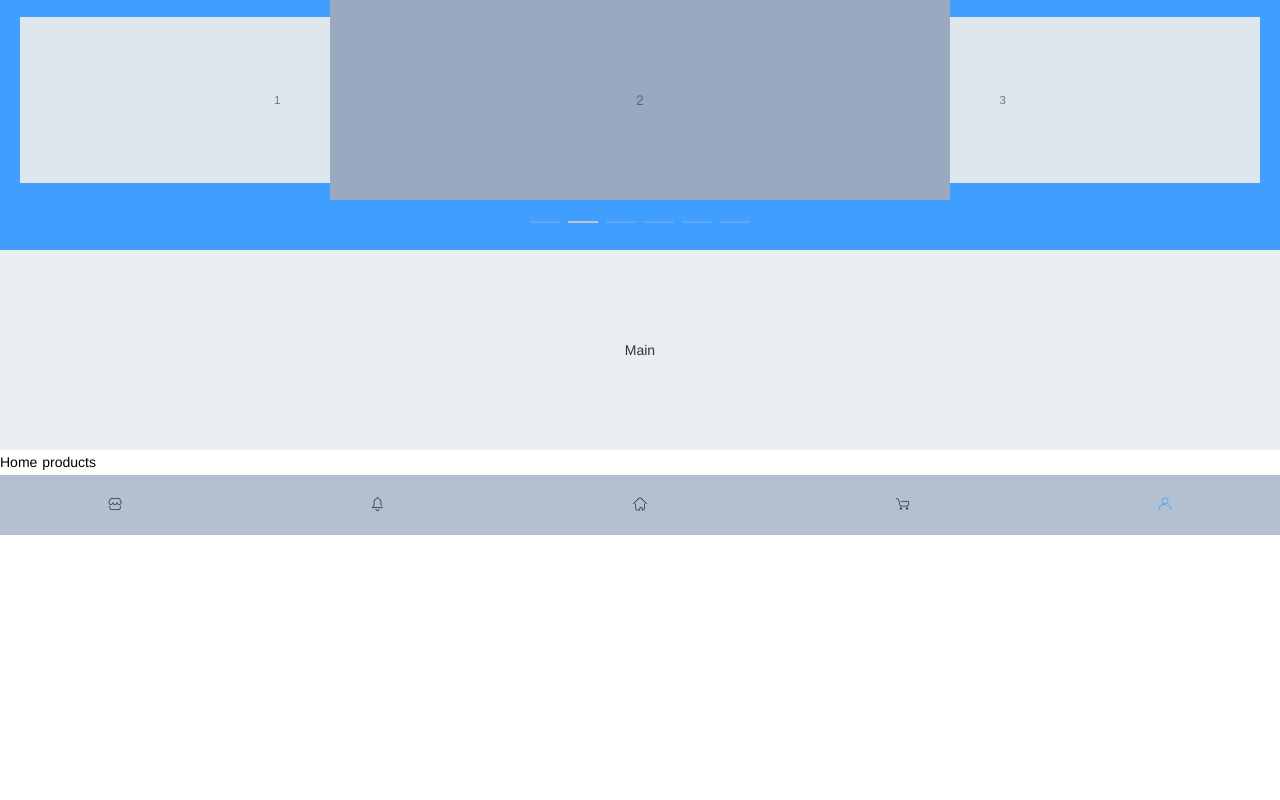
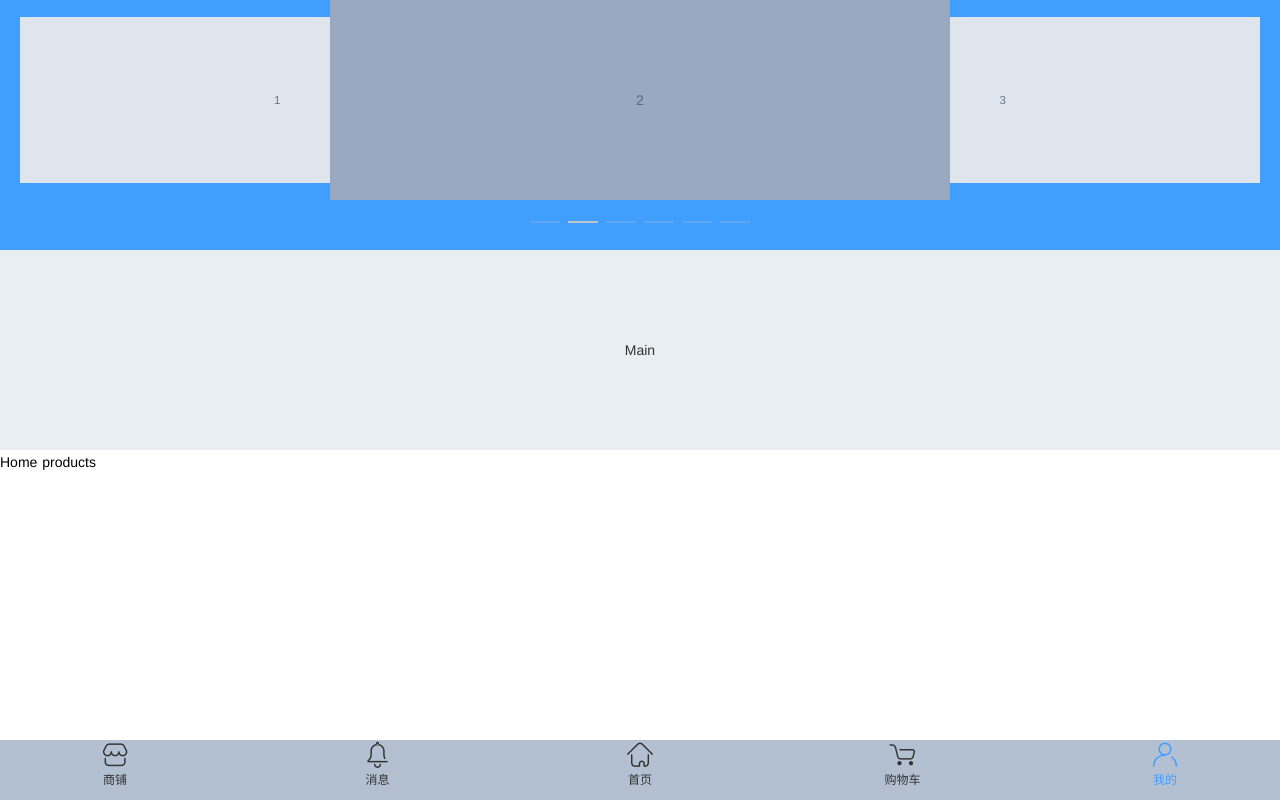
Before and after one commit to jsdcxy/myfrist, a Nuxt app: page / in a window 1280 px wide. Built offline with nearby package versions, Linux system fonts and the light colour scheme; data requests are answered from the project's data file.

Commit message:
底部优化
设置底部位置及样式

```diff
--- a/assets/icon/iconfont.css
+++ b/assets/icon/iconfont.css
@@ -16,7 +16,7 @@
 }
 [class^="el-icon-frist"], [class*=" el-icon-frist"]  {
   font-family:"fontFamily" !important;
-  font-size:16px;
+  font-size:30px;
   font-style:normal;
   -webkit-font-smoothing: antialiased;
   -moz-osx-font-smoothing: grayscale;
--- a/components/index/base/main.css
+++ b/components/index/base/main.css
@@ -3,7 +3,11 @@
     background-color: #B3C0D1;
     color: #333;
     text-align: center;
-    line-height: 60px;
+    line-height: 30px;
+    position: absolute;
+    bottom: 0;
+    padding:10px0;
+    width:100%;
   }
   .bg-purple {
     background: #B3C0D1;
--- a/components/index/base/main.html
+++ b/components/index/base/main.html
@@ -1,10 +1,10 @@
-<el-footer>
+<el-footer height="60px">
     <el-row :gutter="20">
-        <el-col :span="4"><div class="grid-content bg-purple"><i class="el-icon-frist-shangpu"></i></div></el-col>
-        <el-col :span="4" :push="1"><div class="grid-content bg-purple"><i class="el-icon-frist-xiaoxi"></i></div></el-col>
-        <el-col :span="4" :push="2"><div class="grid-content bg-purple"><i class="el-icon-frist-shouye"></i></div></el-col>
-        <el-col :span="4" :push="3"><div class="grid-content bg-purple"><i class="el-icon-frist-gouwuche"></i></div></el-col>
-        <el-col :span="4" :push="4"><router-link to="/me/main"><div class="grid-content bg-purple"><i class="el-icon-frist-wo"></i></div></router-link></el-col>
+        <el-col :span="4"><div class="grid-content bg-purple"><i class="el-icon-frist-shangpu"><br><p style="font-family:Helvetica Neue;font-size:12px">商铺</p></i></div></el-col>
+        <el-col :span="4" :push="1"><div class="grid-content bg-purple"><i class="el-icon-frist-xiaoxi"><br><p style="font-family:Helvetica Neue;font-size:12px">消息</p></i></div></el-col>
+        <el-col :span="4" :push="2"><div class="grid-content bg-purple"><i class="el-icon-frist-shouye"><br><p style="font-family:Helvetica Neue;font-size:12px">首页</p></i></div></el-col>
+        <el-col :span="4" :push="3"><div class="grid-content bg-purple"><i class="el-icon-frist-gouwuche"><br><p style="font-family:Helvetica Neue;font-size:12px">购物车</p></i></div></el-col>
+        <el-col :span="4" :push="4"><router-link to="/me/main"><div class="grid-content bg-purple"><i class="el-icon-frist-wo"><br><p style="font-family:Helvetica Neue;font-size:12px">我的</p></i></div></router-link></el-col>
 
       </el-row>
 
```
